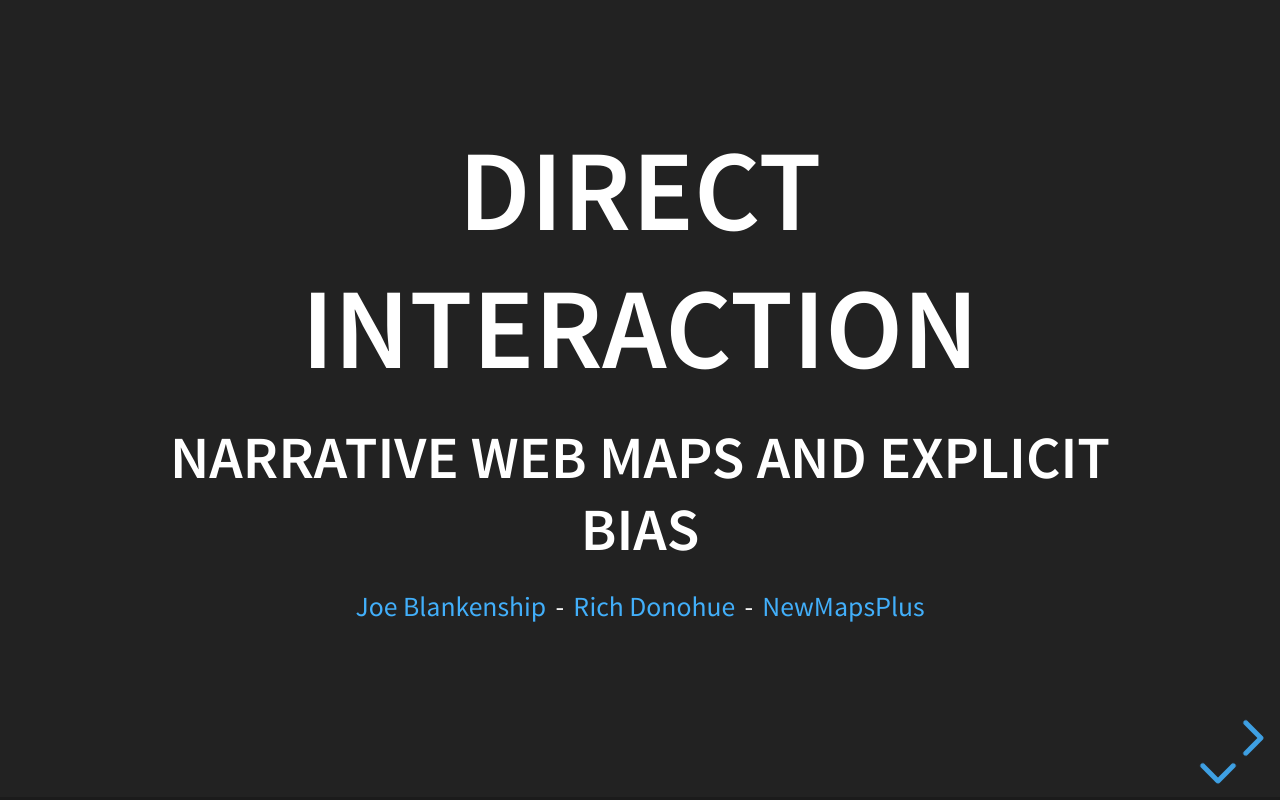
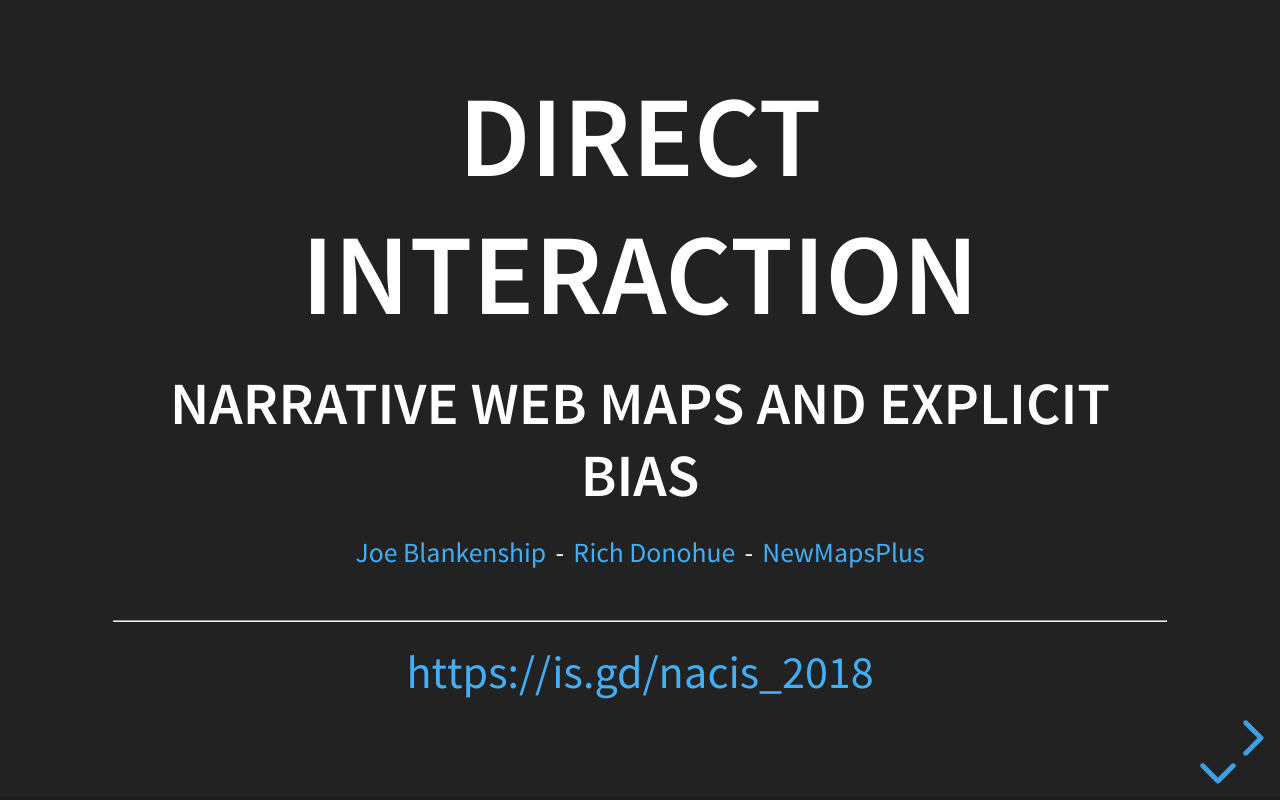
Before and after one commit to joeblankenship1/nacis_2018, a plain HTML site: page index.html in a window 1280 px wide. Drawn offline with Linux system fonts and the light colour scheme.

Commit message:
added shortened link to presentation on slide 1

```diff
--- a/index.html
+++ b/index.html
@@ -28,6 +28,8 @@
                         <small> - </small>
                         <small><a href="https://newmapsplus.as.uky.edu/" target="_blank">NewMapsPlus</a></small>
                     </p>
+                    <hr>
+                    <p><medium><a href="https://is.gd/nacis_2018" target="_blank">https://is.gd/nacis_2018</a></medium></p>
                     <aside class="notes">
                         <p>My name is Joe Blankenship and I’m a PhD student at the University of Kentucky. Today I will be presenting on the concept of direct interaction in web map development and the implications of using such an approach. This presentation and the content was co-developed by Dr. Rich Donohue who is unfortunately not with us today. At the start of 2018, I began taking classes through the NewMapsPlus graduate program with the goal of improving my languishing JavaScript and web design skills. These courses reignited my passion and appreciation for cartography and spatial visualizations, specifically web maps. However, throughout these courses I started to notice certain limitations in the standard web map medium.</p>
                     </aside>
```
